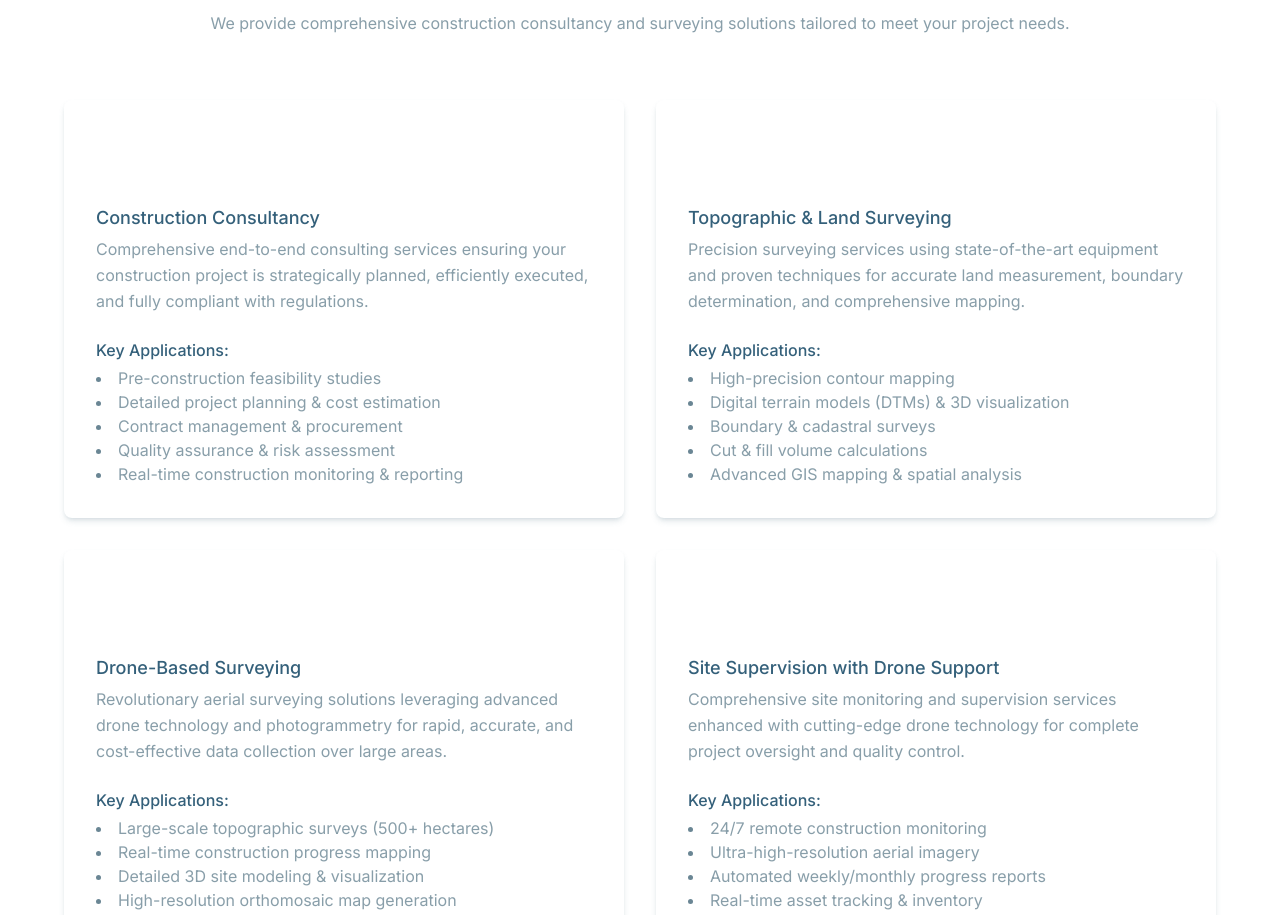
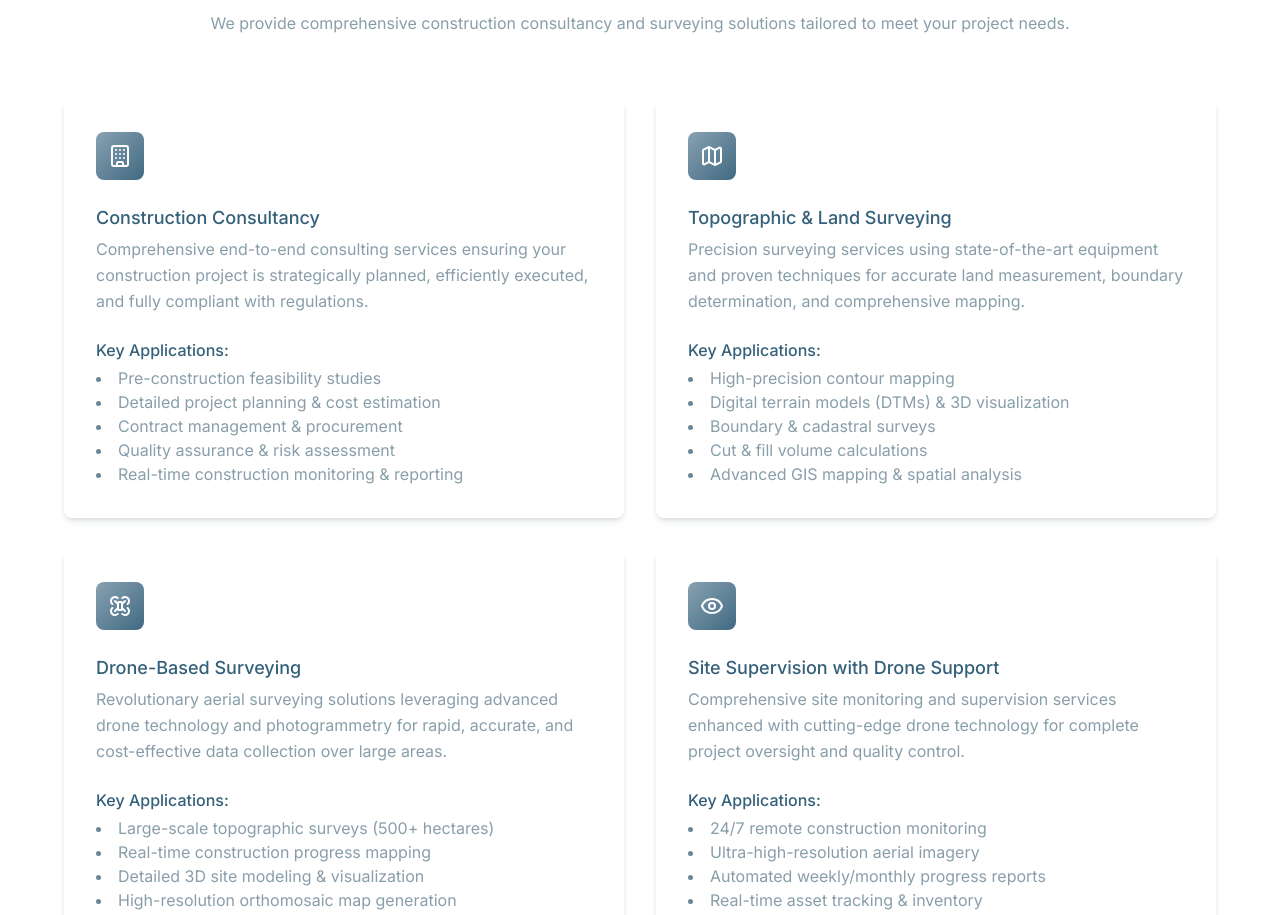
Before and after one commit to DavidMANZI-093/apex, a Next.js app: page / in a window 1280 px wide. Shown: the part 2740-3655 px from the top of the page. Built offline with nearby package versions, Linux system fonts and the light colour scheme.

Commit message:
Auto-commit at 03/07/2025, 10:20:57 for inactivity period...

```diff
--- a/src/components/services.tsx
+++ b/src/components/services.tsx
@@ -16,7 +16,6 @@ const Services = () => {
             "Quality assurance & risk assessment",
             "Real-time construction monitoring & reporting",
           ],
-          color: "indigo-dye"
         },
         {
           icon: Map,
@@ -30,7 +29,6 @@ const Services = () => {
             "Cut & fill volume calculations",
             "Advanced GIS mapping & spatial analysis",
           ],
-          color: "dutch-white"
         },
         {
           icon: Drone,
@@ -44,7 +42,6 @@ const Services = () => {
             "High-resolution orthomosaic map generation",
             "Environmental monitoring & agricultural surveys",
           ],
-          color: "indigo-dye"
         },
         {
           icon: Eye,
@@ -58,7 +55,6 @@ const Services = () => {
             "Real-time asset tracking & inventory",
             "Safety inspection of hard-to-reach areas",
           ],
-          color: "indigo-dye"
         },
       ]
 
--- a/src/components/ui/card.tsx
+++ b/src/components/ui/card.tsx
@@ -7,13 +7,12 @@ type Props = {
     title: string;
     description: string;
     deliverables: string[];
-    color: string;
 };
 
 const Card = (props: Props) => {
   return (
     <div className='flex flex-col !p-8 gap-6 !rounded-lg !bg-white !shadow-slate-gray/20 !shadow-md group hover:!shadow-lg hover:!scale-101 transition-all duration-200'>
-        <div className={`flex flex-col w-fit justify-center !p-3 !rounded-lg !bg-gradient-to-br from-${props.color}/50 to-${props.color}/80 group-hover:!scale-110 transition-all delay-200 duration-300`}>
+        <div className="flex flex-col w-fit justify-center !p-3 !rounded-lg !bg-gradient-to-br from-indigo-dye/50 to-indigo-dye/80 group-hover:!scale-110 transition-all delay-200 duration-300">
             <props.icon className='w-6 h-6 text-white' />
         </div>
         <div className='flex flex-col justify-center gap-1'>
```
